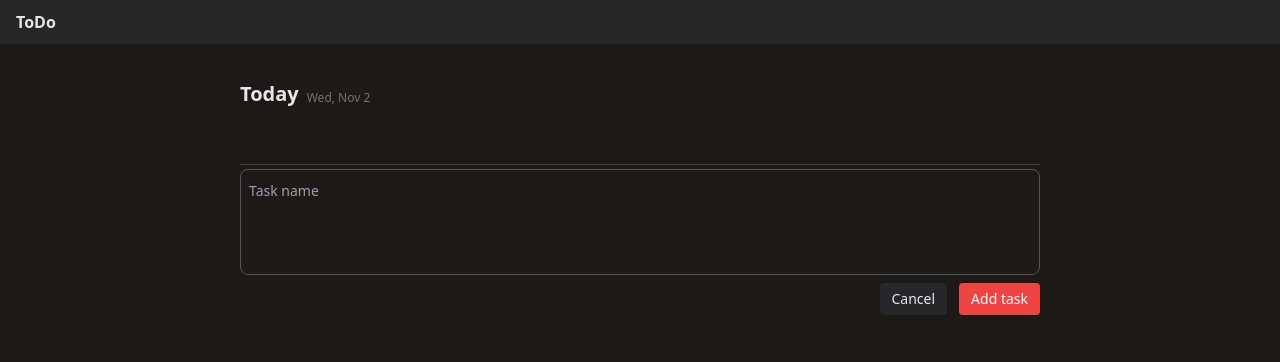
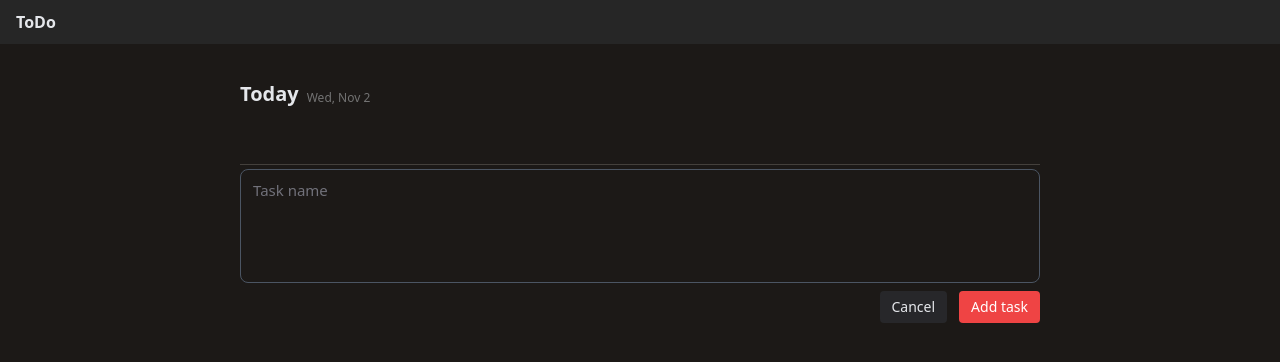
Before and after one commit to kulgg/todo, a Next.js app: page /app in a window 1280 px wide. Both pictures are taken after a click on the button "Add task". Shown: the top 362 px of the page. Built offline with nearby package versions, Linux system fonts and the light colour scheme.

Commit message:
Improve form UI

```diff
--- a/app/app/AddTaskForm.tsx
+++ b/app/app/AddTaskForm.tsx
@@ -1,12 +1,16 @@
-import GreyButton from "@/components/ui/buttons/grey-button";
-import RedButton from "@/components/ui/buttons/red-button";
-import { Dispatch, SetStateAction, useEffect } from "react";
+import GreyButton from "@/components/ui/buttons/GreyButton";
+import RedButton from "@/components/ui/buttons/RedButton";
+import { Dispatch, SetStateAction, useEffect, useState } from "react";
 
 export default function AddTaskForm({
   setIsVisible,
 }: {
   setIsVisible: Dispatch<SetStateAction<boolean>>;
 }) {
+  const [inputIsFocued, setInputIsFocused] = useState(false);
+  const onFocus = () => setInputIsFocused(true);
+  const onBlur = () => setInputIsFocused(false);
+
   useEffect(() => {
     function handleKeyDown(event: KeyboardEvent) {
       switch (event.key) {
@@ -23,17 +27,23 @@ export default function AddTaskForm({
 
   return (
     <div>
-      <div className="w-full border-gray-600 border rounded-lg p-2">
+      <div
+        className={`w-full ${
+          inputIsFocued ? "border-gray-600" : "border-gray-700"
+        } border rounded-lg px-3 pt-2`}
+      >
         <input
           id="task-input"
           type="text"
-          className="bg-stone-900 w-full outline-0 hover:outline-0 active:outline-0 text-sm"
+          className="bg-stone-900 w-full outline-0 hover:outline-0 active:outline-0 text-[15px] placeholder-zinc-500"
           placeholder="Task name"
           autoFocus
           autoComplete="off"
+          onFocus={onFocus}
+          onBlur={onBlur}
         />
         <label htmlFor="task-input" className="cursor-text">
-          <div className="h-16"></div>
+          <div className="h-20"></div>
         </label>
       </div>
       <div className="my-2"></div>
--- a/app/app/TodoList.tsx
+++ b/app/app/TodoList.tsx
@@ -9,8 +9,12 @@ export default function TodoList() {
     function handleKeyDown(event: KeyboardEvent) {
       switch (event.key) {
         case "q":
-          setIsAddTaskFormVisible(true);
-          event.preventDefault();
+          setIsAddTaskFormVisible((prev) => {
+            if (!prev) {
+              event.preventDefault();
+            }
+            return true;
+          });
           break;
       }
     }
--- a/app/app/page.tsx
+++ b/app/app/page.tsx
@@ -1,6 +1,6 @@
 import TodoList from "./TodoList";
 
-export default function App() {
+export default async function App() {
   return (
     <div>
       <div className="my-9"></div>
--- a/components/ui/buttons/grey-button.tsx
+++ b/components/ui/buttons/GreyButton.tsx
@@ -1,4 +1,4 @@
-import { ButtonProps } from "./red-button";
+import { ButtonProps } from "./RedButton";
 
 export default function GreyButton({ text, handleClick }: ButtonProps) {
   return (
```
Also changed, not shown: components/ui/buttons/RedButton.tsx (renamed from components/ui/buttons/red-button.tsx).
